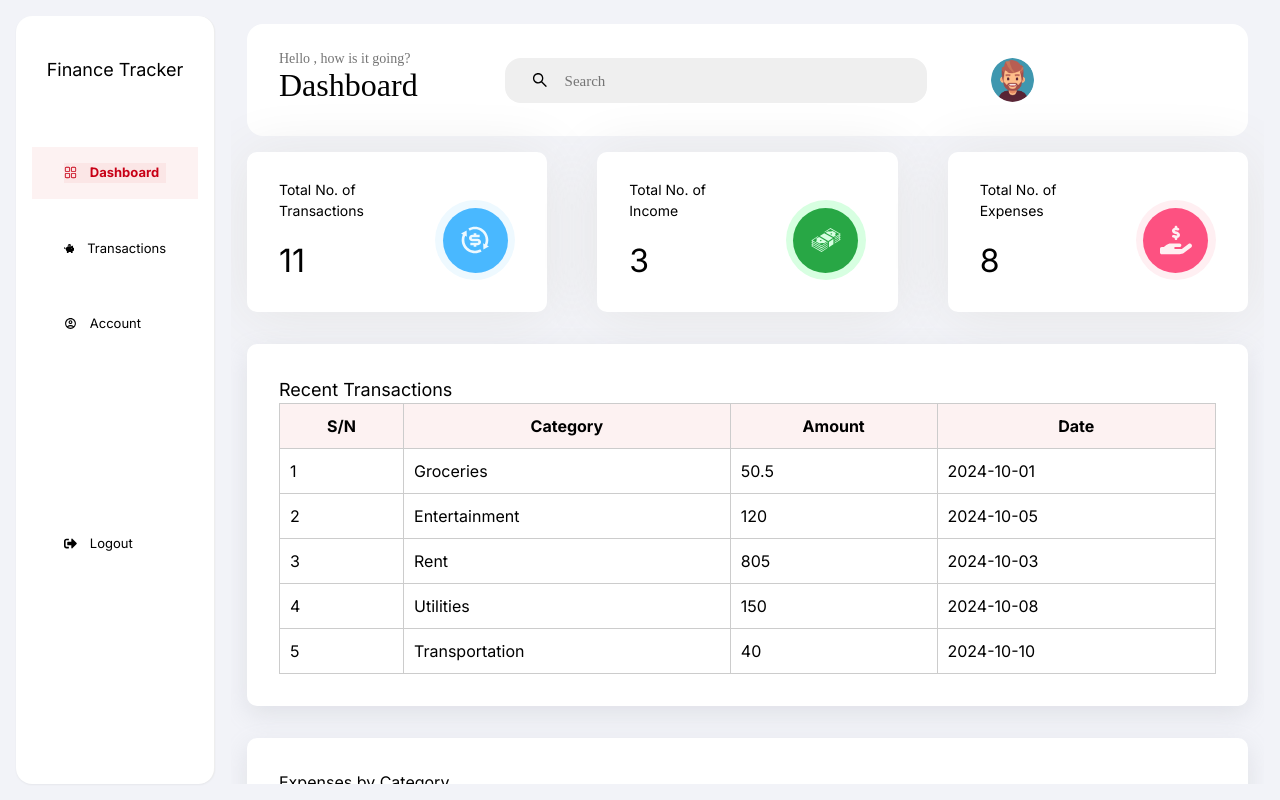
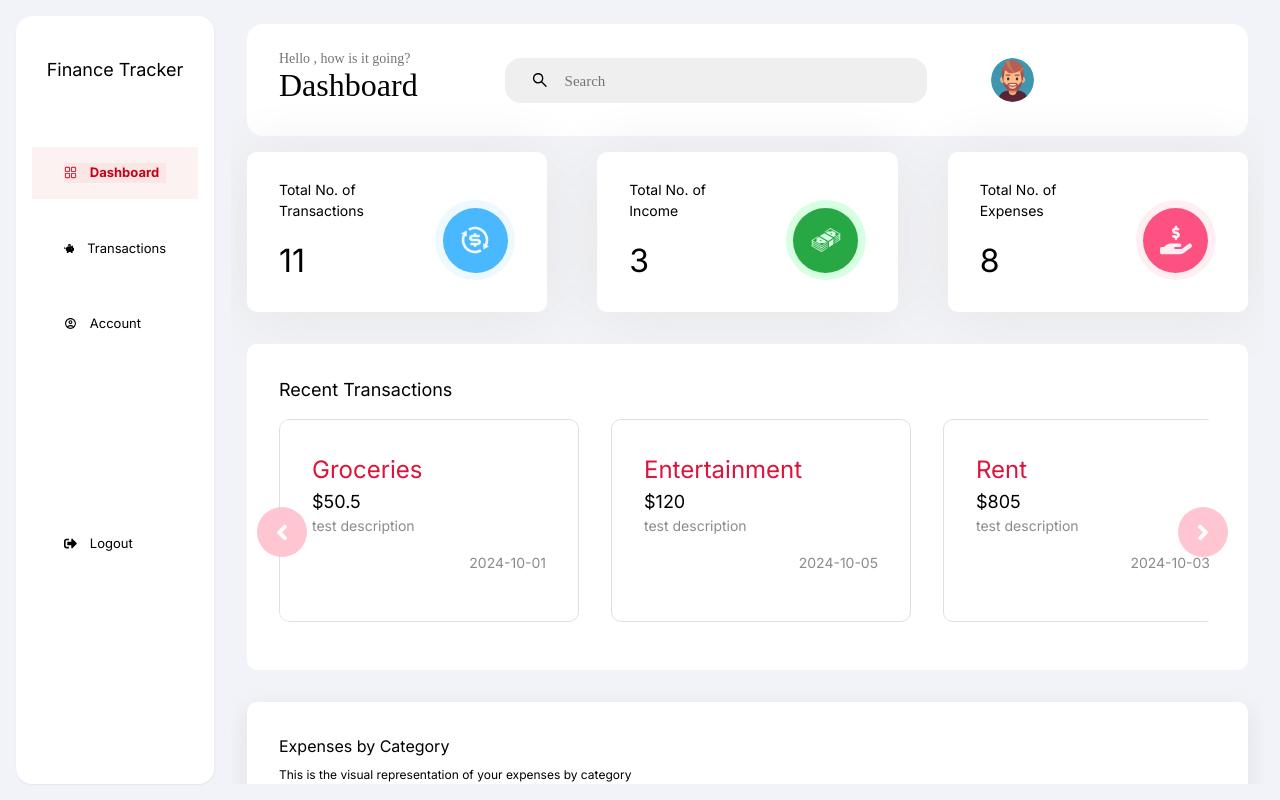
Before and after one commit to pelumitegbe/Personal-Finance-Tracker, a Next.js app in the folder frontend/: page /dashboard in a window 1280 px wide. Built offline with nearby package versions, Linux system fonts and the light colour scheme.

Commit message:
changed transactions table to cards

```diff
--- /dev/null
+++ b/frontend/src/app/components/TransactionsCard/index.tsx
@@ -0,0 +1,16 @@
+import React from "react";
+import styles from "./styles.module.css";
+import {TransactionCardProps} from "../../interface"
+
+const TransactionsCard: React.FC<TransactionCardProps> = ({ category, amount, date, description }) => {
+  return (
+    <div className={styles.transactionCard}>
+        <h1>{category}</h1>
+        <h2>${amount}</h2>
+        <p>{description}</p>
+        <p>{date}</p>
+    </div>
+  );
+};
+
+export default TransactionsCard;
--- /dev/null
+++ b/frontend/src/app/components/TransactionsCard/styles.module.css
@@ -0,0 +1,33 @@
+.transactionCard {
+	display: flex;
+	flex-direction: column;
+	flex: 0 0 300px;
+	padding: 2rem;
+	border-radius: 10px;
+	background: white;
+	/* box-shadow: 0px 4px 60px 0px #e5e5e5; */
+	text-decoration: none;
+	color: black;
+	justify-content: space-between;
+	align-items: flex-start;
+	border: 1px solid #dfdfdf;
+}
+
+.transactionCard p {
+	font-size: 14px;
+	margin-bottom: 1rem;
+	color: #8b8b8b;
+}
+
+.transactionCard h1 {
+	color: crimson;
+	font-size: 24px;
+}
+
+.transactionCard h2 {
+	font-size: 18px;
+}
+
+.transactionCard p:last-child {
+	align-self: flex-end;
+}
--- a/frontend/src/app/dashboard/index.css
+++ b/frontend/src/app/dashboard/index.css
@@ -1,17 +1,18 @@
-
-.dashboard{
+.dashboard {
   display: flex;
   gap: 2rem;
   justify-content: center;
   flex-direction: column;
 }
-.dashboard .cardFlex{
+
+.dashboard .cardFlex {
   display: flex;
   width: 100%;
   flex-wrap: wrap;
   gap: 2.5rem;
   justify-content: space-between;
 }
+
 .dashboard .chart {
   display: flex;
   width: 100%;
@@ -22,20 +23,68 @@
   border-radius: 10px;
   flex-direction: column;
 }
+
 .dashboard .chart h3 {
   margin-bottom: 0.5rem;
 }
+
 .dashboard .chart p {
   font-size: 12px;
   margin-bottom: 0.5rem;
 }
-.dashboard .tableContainer {
+
+.dashboard .transactions {
   display: flex;
-  width: 100%;
-  flex-basis: 100%;
-  background: white;
-  box-shadow: rgba(149, 157, 165, 0.2) 0px 8px 24px;
+  flex-direction: column;
+  gap: 1rem;
   padding: 2rem;
   border-radius: 10px;
-  flex-direction: column;
+  background: white;
+  position: relative;
 }
+
+.dashboard .transactionsContainer {
+  border-radius: 10px;
+  display: flex;
+  overflow: hidden;
+  scroll-behavior: smooth;
+  gap: 2rem;
+}
+
+.scrollButtons {
+  width: 100%;
+  display: flex;
+  justify-content: space-between;
+}
+
+.scrollButtons button {
+  position: absolute;
+  top: 50%;
+  background: #ffc6d2;
+  padding: 0.5rem 1rem;
+  border-radius: 50%;
+  cursor: pointer;
+  color: white;
+  height: 50px;
+  width: 50px;
+  transition: background 0.3s ease;
+  display: flex;
+  align-items: center;
+  justify-content: center;
+}
+
+.scrollButtons button svg {
+  font-size: 25px;
+}
+
+.scrollButtons button:first-child {
+  left: 1%;
+}
+
+.scrollButtons button:last-child {
+  right: 2%;
+}
+
+.scrollButtons button:hover {
+  background: #f0f0f0;
+}
--- a/frontend/src/app/dashboard/page.tsx
+++ b/frontend/src/app/dashboard/page.tsx
@@ -1,65 +1,123 @@
 "use client";
 
-import React from "react";
+import React, { useRef } from "react";
 import Layout from "../layout/index";
 import { TransactionProps } from "../interface";
 import TransactionsChart from "../components/TransactionsChart";
-import TableContainer from "../components/TableContainer";
-import {
-  FaHandHoldingDollar ,
-} from "react-icons/fa6";
-import {  GiMoneyStack  } from "react-icons/gi";
+import { FaHandHoldingDollar } from "react-icons/fa6";
+import { GiMoneyStack } from "react-icons/gi";
 import { RiExchangeDollarLine } from "react-icons/ri";
-import "./index.css"
+import { FaAngleLeft, FaAngleRight } from "react-icons/fa";
+import "./index.css";
 import DashboardCard from "../components/DashboardCard";
+import TransactionsCard from "../components/TransactionsCard";
 
 export default function DashboardPage() {
+	const scrollRef = useRef<HTMLDivElement>(null);
+	const scroll = (direction: string) => {
+		const current = scrollRef.current;
+		if (current) {
+			if (direction === "left") {
+				current.scrollLeft -= 300;
+			} else {
+				current.scrollLeft += 300;
+			}
+		}
+	};
+
 	const dummyTransactions: TransactionProps[] = [
-    { id: 1, category: "Groceries", amount: 50.5, date: "2024-10-01" },
-    { id: 2, category: "Entertainment", amount: 120.0, date: "2024-10-05" },
-    { id: 3, category: "Rent", amount: 805.0, date: "2024-10-03" },
-    { id: 4, category: "Utilities", amount: 150.0, date: "2024-10-08" },
-    { id: 5, category: "Transportation", amount: 40.0, date: "2024-10-10" },
+		{
+			id: 1,
+			category: "Groceries",
+			amount: 50.5,
+			date: "2024-10-01",
+			description: "test description",
+		},
+		{
+			id: 2,
+			category: "Entertainment",
+			amount: 120.0,
+			date: "2024-10-05",
+			description: "test description",
+		},
+		{
+			id: 3,
+			category: "Rent",
+			amount: 805.0,
+			date: "2024-10-03",
+			description: "test description",
+		},
+		{
+			id: 4,
+			category: "Utilities",
+			amount: 150.0,
+			date: "2024-10-08",
+			description: "test description",
+		},
+		{
+			id: 5,
+			category: "Transportation",
+			amount: 40.0,
+			date: "2024-10-10",
+			description: "test description",
+		},
 	];
 
 	return (
-    <Layout name="Dashboard" pageTitle="Dashboard">
-      <div className="dashboard">
-      <div className="cardFlex">
+		<Layout
+			name='Dashboard'
+			pageTitle='Dashboard'>
+			<div className='dashboard'>
+				<div className='cardFlex'>
 					<DashboardCard
-          title="Total No. of Transactions"
+						title='Total No. of Transactions'
 						count={11}
 						Icon={RiExchangeDollarLine}
-          color="cyan"
-          colorInner="lightCyan"
+						color='cyan'
+						colorInner='lightCyan'
 					/>
 					<DashboardCard
-          title="Total No. of Income"
+						title='Total No. of Income'
 						count={3}
 						Icon={GiMoneyStack}
-          color="green"
-          colorInner="lightGreen"
+						color='green'
+						colorInner='lightGreen'
 					/>
 					<DashboardCard
-          title="Total No. of Expenses"
+						title='Total No. of Expenses'
 						count={8}
-          Icon={FaHandHoldingDollar }
-          color="crimson"
-          colorInner="lightCrimson"
+						Icon={FaHandHoldingDollar}
+						color='crimson'
+						colorInner='lightCrimson'
 					/>
 				</div>
-        <div className="tableContainer">
-        <h2>Recent Transactions</h2>
-        <TableContainer data={dummyTransactions.slice(0, 5)}
-        columns={[{field: "category", title: "Category"},
-           {field: "amount", title: "Amount"},
-           {field:"date", title: "Date"}]}/>
+				<div className='transactions'>
+					<h2>Recent Transactions</h2>{" "}
+					<div
+						className='transactionsContainer'
+						ref={scrollRef}>
+						{dummyTransactions.slice(0, 5)?.map((d, index) => (
+							<TransactionsCard
+								key={index}
+								amount={d?.amount}
+								category={d?.category}
+								date={d?.date}
+								description={d?.description}
+							/>
+						))}
 					</div>
-        <div className="chart">
+					<div className='scrollButtons'>
+						<button onClick={() => scroll("left")}>
+							<FaAngleLeft />
+						</button>
+						<button onClick={() => scroll("right")}>
+							<FaAngleRight />
+						</button>
+					</div>
+				</div>
+				<div className='chart'>
 					<h3>Expenses by Category</h3>
-            <p>
-              This is the visual representation of your expenses by category
-            </p>
+					<p>This is the visual representation of your expenses by category</p>
 					<TransactionsChart transactions={dummyTransactions} />
 				</div>
 			</div>
```
Also changed, not shown: frontend/src/app/interface/index.ts (+7 -0 lines), package.json (+0 -12 lines). Lines whose indentation alone changed are shown as unchanged.
